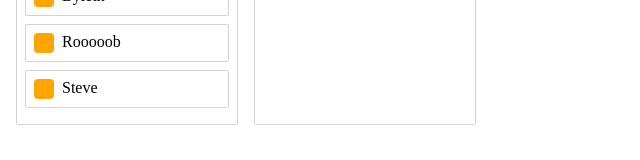
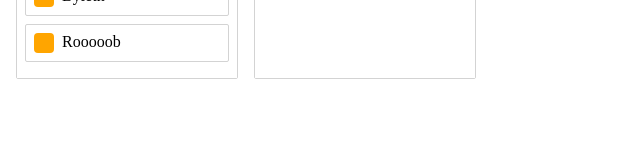
Before and after one commit to vkahlon/c1121-code-solutions, a React app in the folder drag-prototype/: page / in a window 1280 px wide. Shown: the part 260-420 px from the top of the page, without its empty margins (0-640 px from the left). Built offline with nearby package versions, Linux system fonts and the light colour scheme; the HTML template or start-up script is replaced by a standard one.

Commit message:
minor adjustment

```diff
--- a/drag-prototype/library/intialData.js
+++ b/drag-prototype/library/intialData.js
@@ -1,17 +1,17 @@
 const initialData = {
   tasks: {
-    'task-1': { id: 'task-1', content: 'Mario', strength: 500 },
-    'task-2': { id: 'task-2', content: 'Snake', strength: 500 },
-    'task-3': { id: 'task-3', content: 'Link', strength: 500 },
-    'task-4': { id: 'task-4', content: 'Byleth', strength: 500 },
-    'task-5': { id: 'task-5', content: 'Rooooob', strength: 500 },
-    'task-6': { id: 'task-6', content: 'Steve', strength: 500 }
+    'task-1': { id: 'task-1', content: 'Mario', strength: 100 },
+    'task-2': { id: 'task-2', content: 'Snake', strength: 600 },
+    'task-3': { id: 'task-3', content: 'Link', strength: 100 },
+    'task-4': { id: 'task-4', content: 'Byleth', strength: 1000 },
+    'task-5': { id: 'task-5', content: 'Rooooob', strength: 9001 },
+    'task-6': { id: 'task-6', content: 'Steve', strength: 1337 }
   },
   columns: {
     'column-1': {
       id: 'column-1',
       title: 'Units',
-      taskIds: ['task-1', 'task-2', 'task-3', 'task-4', 'task-5', 'task-6']
+      taskIds: ['task-1', 'task-2', 'task-3', 'task-4', 'task-5']
     },
     'column-2': {
       id: 'column-2',
@@ -20,7 +20,9 @@ const initialData = {
     }
   },
   // Facilitate reordering of the columns
-  columnOrder: ['column-1', 'column-2']
+  columnOrder: ['column-1', 'column-2'],
+  strength: 2000
+
 };
 
 export default initialData;
--- a/drag-prototype/src/index.jsx
+++ b/drag-prototype/src/index.jsx
@@ -11,7 +11,7 @@ const Container = styled.div`
 class App extends React.Component {
   constructor(props) {
     super(props);
-    this.state = intialData;``
+    this.state = intialData;
   }
   onDragStart = start => {
     const homeIndex = this.state.columnOrder.indexOf(start.source.droppableId);
@@ -90,12 +90,18 @@ class App extends React.Component {
         [newFinish.id]: newFinish,
       },
     };
+
+    // const getUnitStrength = newState.columns['column-2'].taskIds.reduce(x =>{
+    //   return newState.columns['column-2'].strength += newState.tasks[x].strength
+
+    // } )
+    console.log(newState)
+    console.log(newState.strength)
     this.setState(newState);
   };
 
   render() {
     return (
-      <h1>test</h1>,
       <DragDropContext onDragEnd={this.onDragEnd}>
         <Container>
           {this.state.columnOrder.map(columnId => {
```
